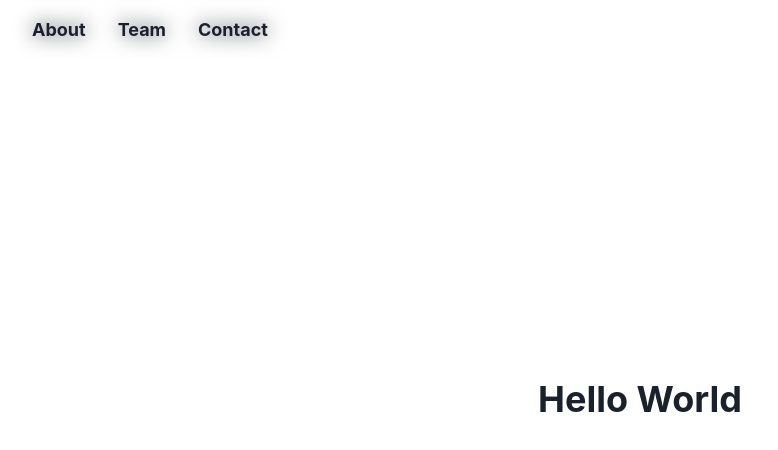
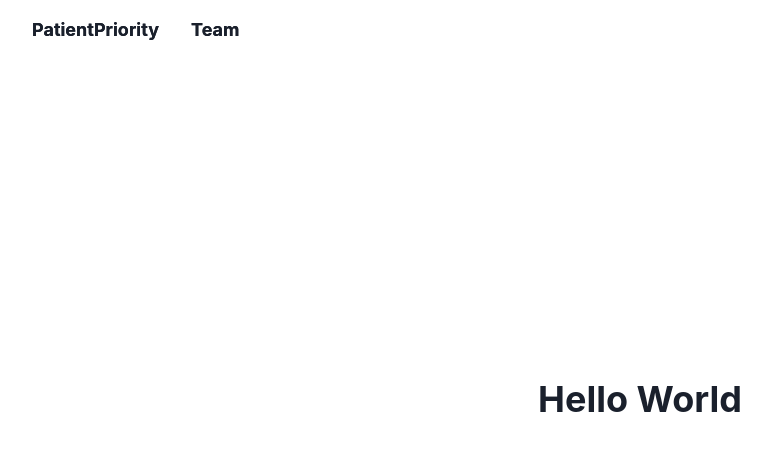
Before and after one commit to NectDz/PatientPriority, a React (Vite) app: page / in a window 1280 px wide. Shown: the top 450 px of the page, without its empty margins (0-778 px from the left). Built offline with nearby package versions, Linux system fonts and the light colour scheme; no server answers.

Commit message:
Update Navbar.jsx

```diff
--- a/src/Components/Navbar.jsx
+++ b/src/Components/Navbar.jsx
@@ -4,14 +4,14 @@ function Navbar() {
   return (
     <ChakraProvider>
       <Box position="fixed" top="0" width="100%" zIndex="100" bg="transparent">
-        <Flex as="nav" justify="left" py={4} px={8} backdropFilter="blur(10px)">
+        <Flex as="nav" justify="left" py={4} px={8}>
           <Stack direction="row" spacing={8} align="center">
             <Link
-              href="#about"
+              href="/"
               _hover={{ textDecoration: "none", color: "teal.500" }}
             >
               <Text fontSize="lg" fontWeight="bold">
-                About
+                PatientPriority
               </Text>
             </Link>
             <Link
@@ -22,14 +22,6 @@ function Navbar() {
                 Team
               </Text>
             </Link>
-            <Link
-              href="#contact"
-              _hover={{ textDecoration: "none", color: "teal.500" }}
-            >
-              <Text fontSize="lg" fontWeight="bold">
-                Contact
-              </Text>
-            </Link>
           </Stack>
         </Flex>
       </Box>
```
